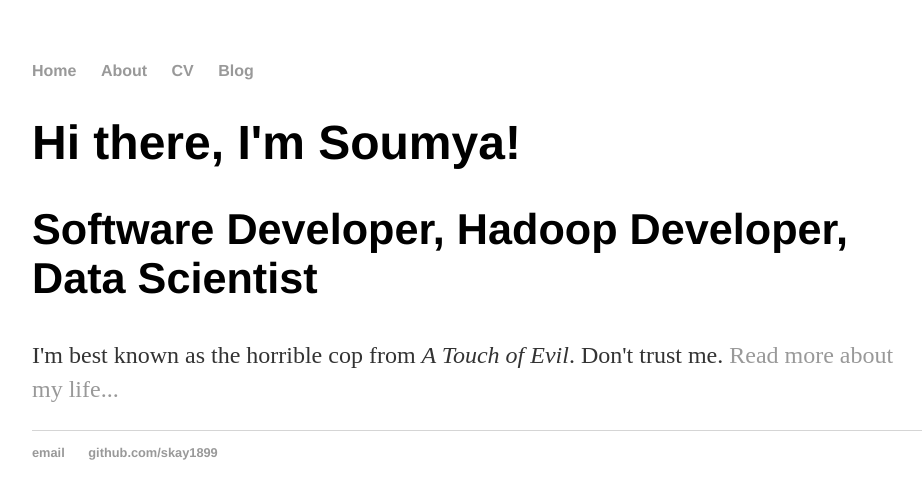
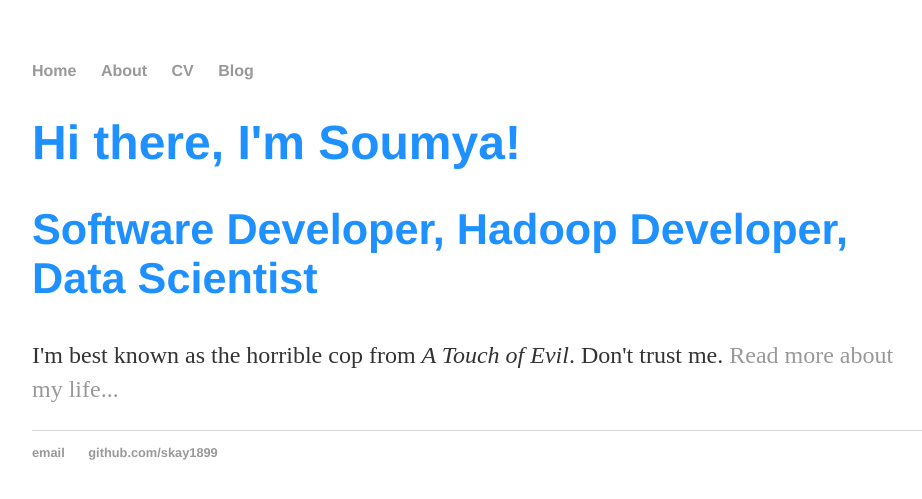
Before and after one commit to skay1899/Data-Science-Projects, a Jekyll site: the page built from index.html, in a window 1280 px wide. Shown: the top 499 px of the page, without its empty margins (160-1082 px from the left). Built offline with Jekyll 4.4.1, drawn with Linux system fonts in a browser that asks for light colours.

Commit message:
Update main.css

```diff
--- a/css/main.css
+++ b/css/main.css
@@ -5,7 +5,7 @@
 
 p, ul { font-size: 1.5em; line-height: 1.4em; color: #333; }
 
-h1, h2, h3, h4 { font-family: 'Helvetica', 'Arial', 'Sans-Serif'; }
+h1, h2, h3, h4 { font-family: 'Helvetica', 'Arial', 'Sans-Serif'; color:DodgerBlue }
 h1 { font-size: 3em;  }
 h2 { font-size: 2.7em; }
 h3 { font-size: 2.3em; }
```
